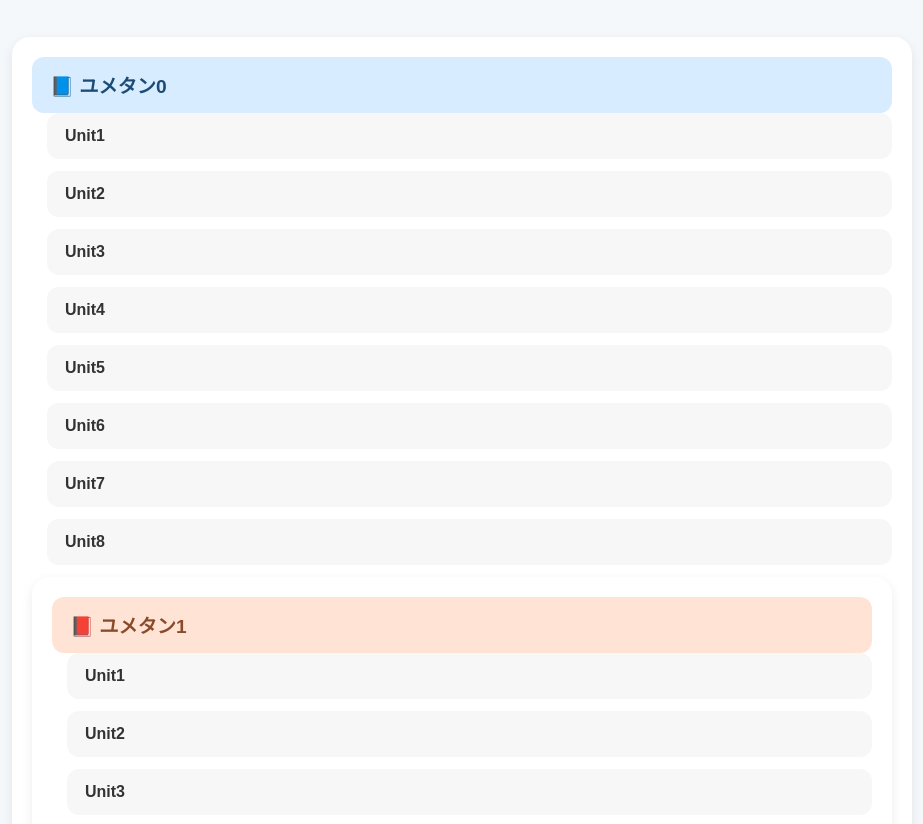
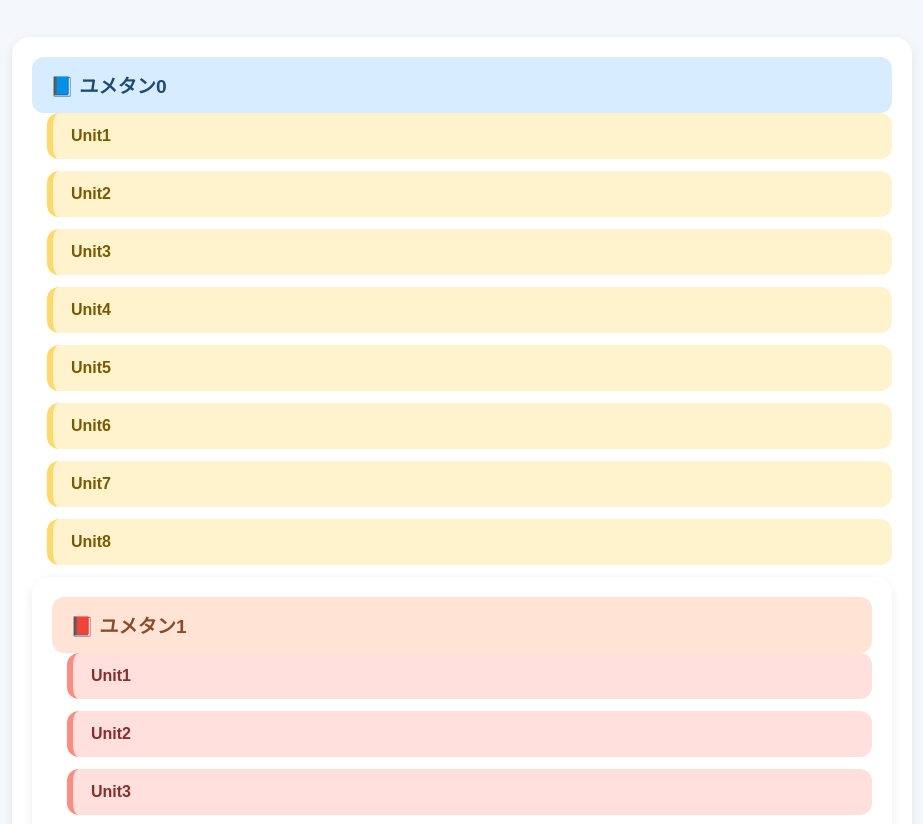
Before and after one commit to kococentre/edu-koco, a plain HTML site: page wordwall/index.html in a window 1280 px wide. Shown: the part 115-939 px from the top of the page, without its empty margins (178-1101 px from the left). Drawn offline with Linux system fonts and the light colour scheme.

Commit message:
Update index.html

```diff
--- a/wordwall/index.html
+++ b/wordwall/index.html
@@ -63,11 +63,21 @@
       font-size: 1.2rem;
     }
 
-    .unit > summary {
-      background: #f7f7f7;
-      margin-left: 15px;
-      font-size: 1rem;
-    }
+    .yumetan0 .unit > summary {
+  background: #fff3cd;
+  color: #7a5a00;
+  border-left: 6px solid #ffd966;
+  margin-left: 15px;
+  font-size: 1rem;
+}
+
+.yumetan1 .unit > summary {
+  background: #ffe0dc;
+  color: #8a2d2d;
+  border-left: 6px solid #ff8a80;
+  margin-left: 15px;
+  font-size: 1rem;
+}
 
     ul {
       list-style: none;
```
